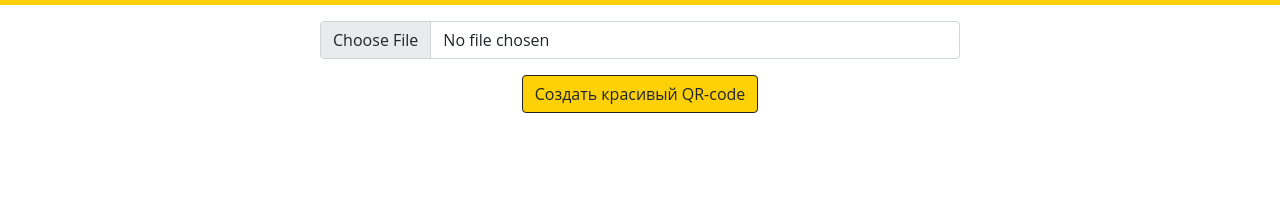
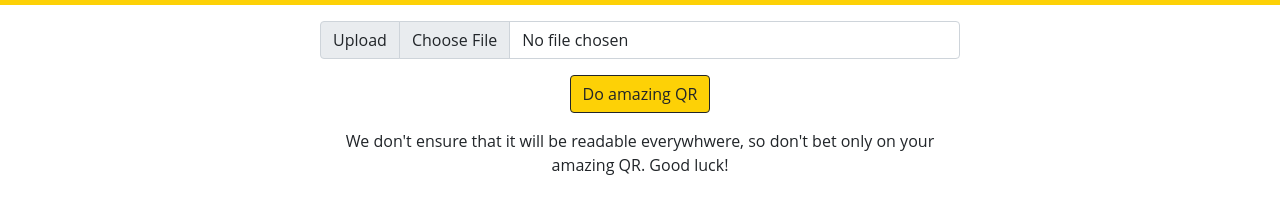
Before and after one commit to vsevolodkleshchenko/AQR, a website: page index.html in a window 1280 px wide. Shown: the part 81-294 px from the top of the page. Drawn offline with nearby package versions, Linux system fonts and the light colour scheme.

Commit message:
added warning

```diff
--- a/index.html
+++ b/index.html
@@ -28,12 +28,8 @@
                     top: 30;
                     text-align: center;
                  }
-                 .input-group mb-3{
-                  color: yellow-300;
-                  padding: $spacer !important;
-                  }
-                  .navbar navbar-light{
-                   margin: auto;}
+
+
         </style>
      </head>
     <body>
@@ -48,15 +44,16 @@
         </nav>
           <div class="main">
                 <form method="POST" action="/" enctype="multipart/form-data">
-
-                   <div class="input-group mt-3">
-                      <input type="file" class="form-control" id="inputGroup-sizing-lg" name="file">
+                    <div class="input-group mt-3">
+                      <lable class="input-group-text" id="basic-addon1">Upload</lable>
+                      <input type="file" class="form-control" id="inputGroup-sizing-lg" name="file" placeholder="Upload the picture of your QR-code here" aria-label="Upload the picture of your QR-code here">
                     </div>
 
-                      <div class="d-flex justify-content-center mt-3">
-                          <button type="submit" class="btn btn-outline-dark btn-center" style="background-color: #FDD106;">Cоздать красивый QR-code</button>
-                      </div>
 
+                    <div class="d-flex justify-content-center mt-3 mb-3">
+                        <button type="submit" class="btn btn-outline-dark btn-center" style="background-color: #FDD106;">Do amazing QR</button>
+                    </div>
+  <center style="front-style: italic"> We don't ensure that it will be readable everywhwere, so don't bet only on your amazing QR. Good luck!</center>
                 </form>
           </div>
     </body>
```
